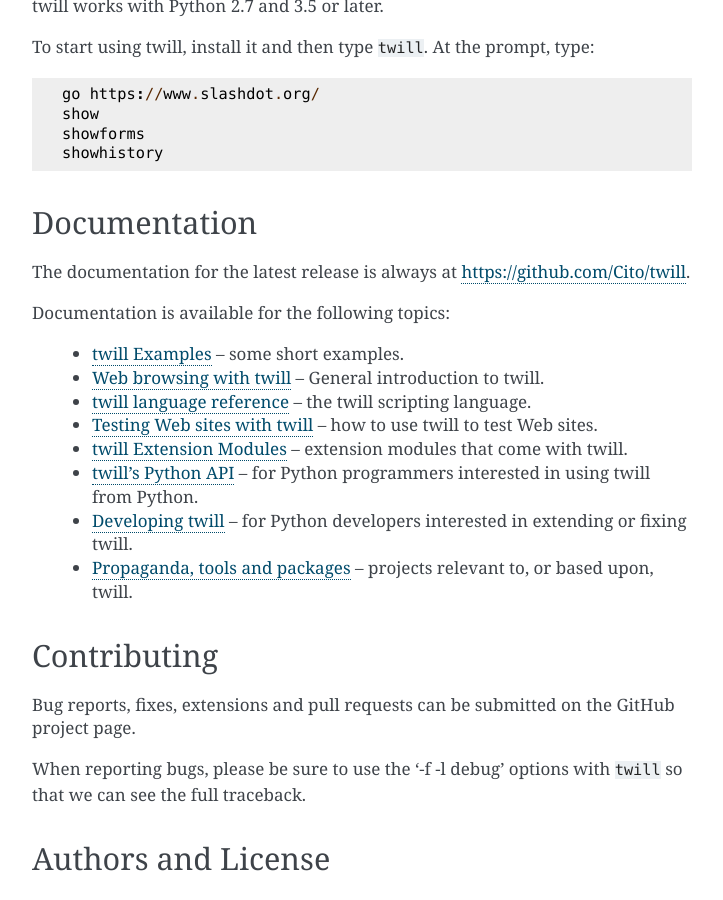
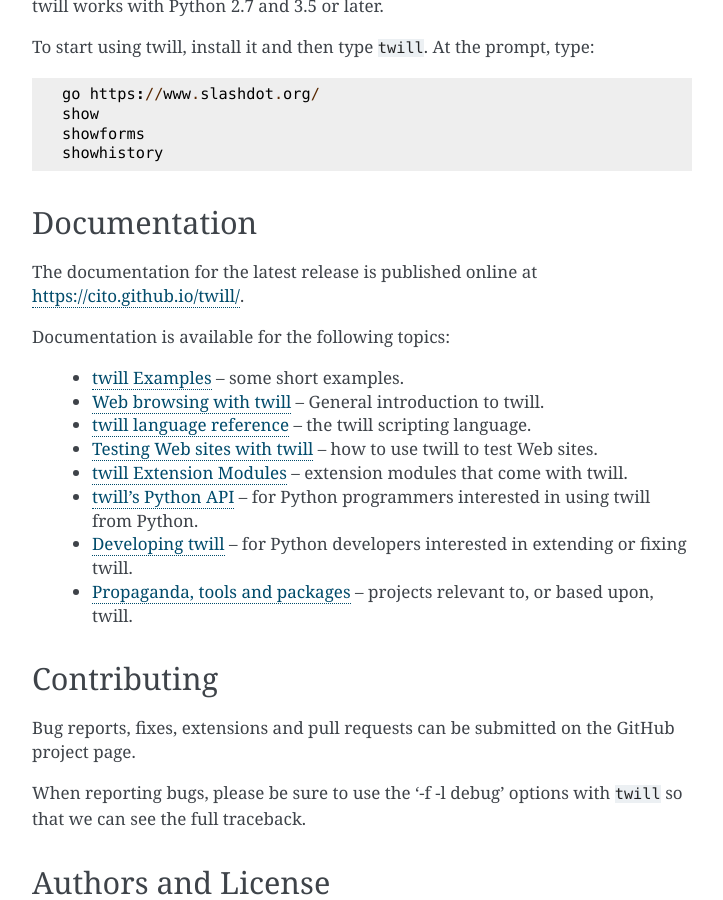
Before and after one commit to ctb/twill-legacy, a Sphinx documentation site: the page built from docs/overview.rst, in a window 1280 px wide and 900 px high, scrolled down 463 px. Shown: the whole window, without its empty margins (388-1111 px from the left). Built offline with Sphinx 7.4.7, drawn with Linux system fonts in a browser that asks for light colours; some of the changed text lies outside the part shown.

```diff
--- a/docs/changelog.rst
+++ b/docs/changelog.rst
@@ -59,6 +59,6 @@ The following improvements and changes were made in this version:
 * Fixed a lot of smaller and larger bugs and problems.
 
 .. _lxml: https://lxml.de/
-.. _requests: https://2.python-requests.org/en/master/
+.. _requests: https://2.python-requests.org/
 .. _Flunc: https://www.coactivate.org/projects/flunc/project-home
 .. _Retwill: https://bitbucket.org/brandizzi/retwill/
--- a/docs/conf.py
+++ b/docs/conf.py
@@ -18,8 +18,8 @@
 # -- Project information -----------------------------------------------------
 
 project = 'twill'
-copyright = '2020, C. Titus Brown, Ben R. Taylor et al.'
-author = 'C. Titus Brown, Ben R. Taylor et al.'
+copyright = '2020, C. Titus Brown, Ben R. Taylor et al'
+author = 'C. Titus Brown, Ben R. Taylor et al'
 
 # The full version, including alpha/beta/rc tags
 release = '2.0'
--- a/docs/overview.rst
+++ b/docs/overview.rst
@@ -34,8 +34,8 @@ At the prompt, type::
 Documentation
 -------------
 
-The documentation for the latest release is always at
-https://github.com/Cito/twill.
+The documentation for the latest release is published
+online at https://cito.github.io/twill/.
 
 Documentation is available for the following topics:
 
--- a/docs/python-api.rst
+++ b/docs/python-api.rst
@@ -12,7 +12,7 @@ Interactive shell work and readline support is implemented via the `cmd`_
 module (from the standard Python library).
 
 .. _lxml: https://lxml.de/
-.. _requests: https://2.python-requests.org/en/master/
+.. _requests: https://2.python-requests.org/
 .. _pyparsing: https://github.com/pyparsing/pyparsing
 .. _cmd: https://docs.python.org/3/library/cmd.html
 
```
Also changed, not shown: README.md (+8 -3 lines).
